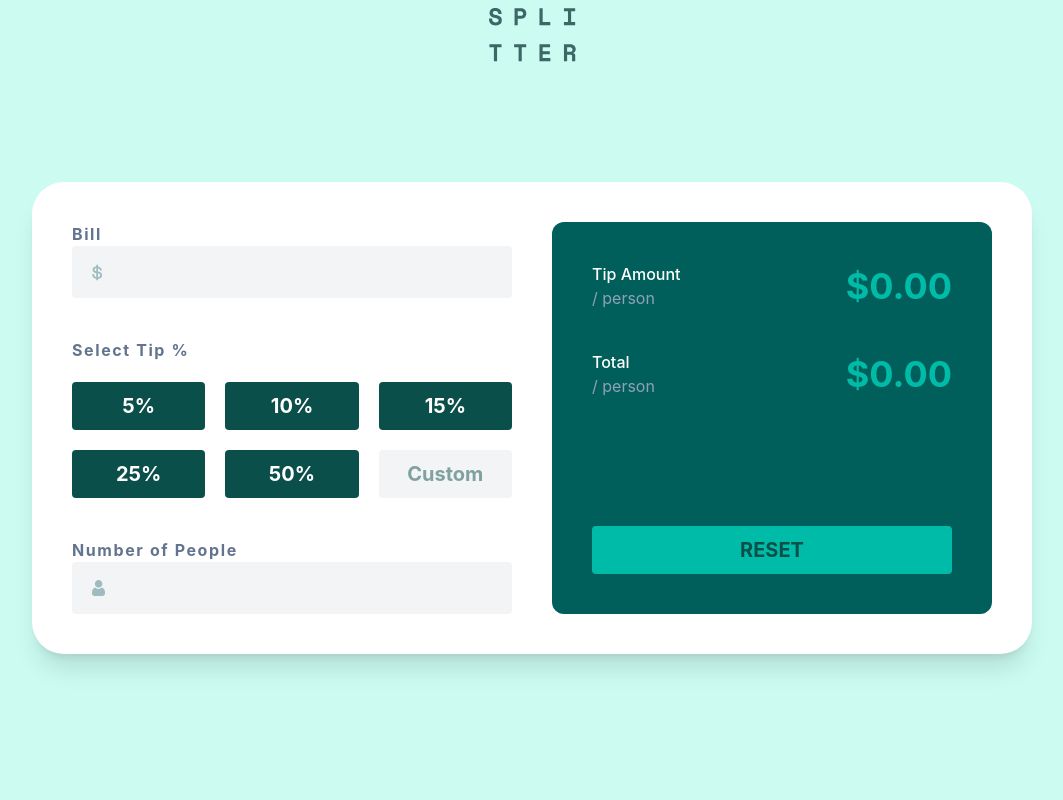
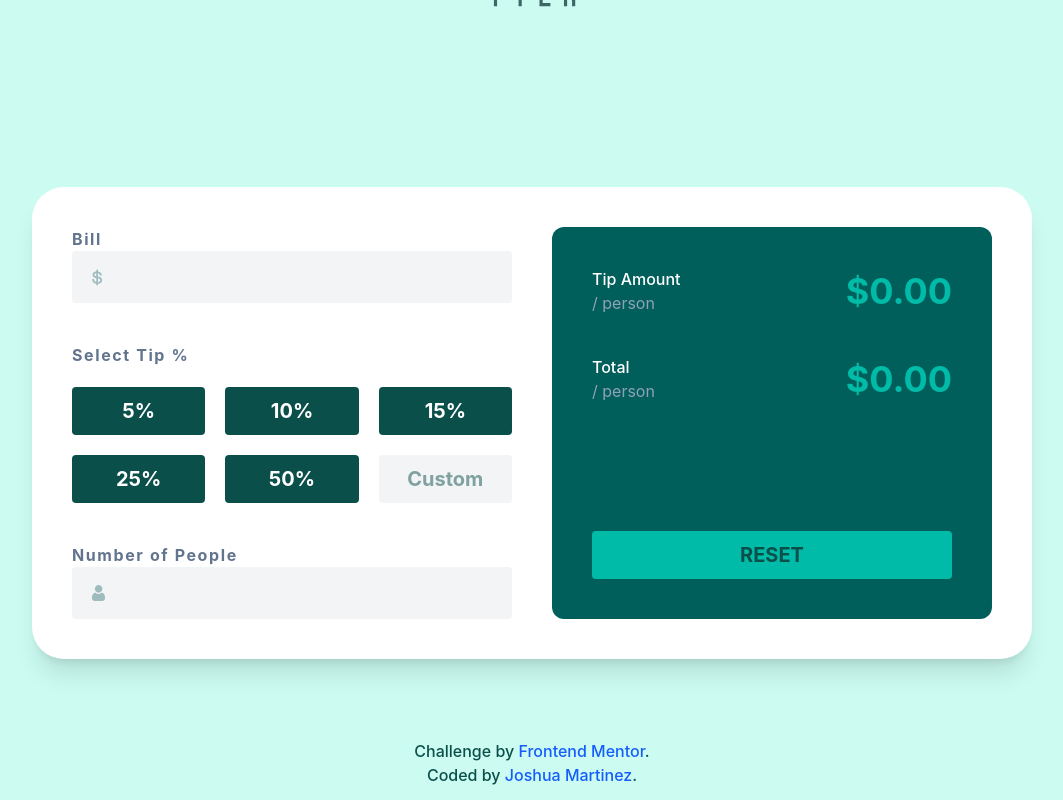
Before and after one commit to JoshuaM04/Tip-Calculator-App, a React (Vite) app: page / in a window 1280 px wide. Shown: the top 800 px of the page, without its empty margins (108-1171 px from the left). Built offline with nearby package versions, Linux system fonts and the light colour scheme.

Commit message:
Adjusted the positioning of content.

```diff
--- a/src/App.jsx
+++ b/src/App.jsx
@@ -13,8 +13,8 @@ export default function TipCalculator() {
 
 
   return (
-    <div className="parent-container grid grid-rows-[150px_1fr] grid-cols-1 gap-5 min-h-screen min-w-[375px] min-w-screen bg-teal-100 box-border md:flex md:flex-col md:items-center md:justify-center">
-      <header className="text-3xl flex items-center justify-center text-slate-500 uppercase font-medium tracking-[.5rem] p-[20px] md:relative md:bottom-20">
+    <div className="parent-container grid grid-rows-[150px_1fr] grid-cols-1 gap-5 min-h-screen min-w-[375px] bg-teal-100 box-border md:flex md:flex-col md:items-center md:justify-center md:gap-20">
+      <header className="p-[20px] md:relative md:bottom-20">
         <img src={logo} alt="Splitter heading logo." />
       </header>
 
@@ -107,7 +107,7 @@ export default function TipCalculator() {
         </div>
       </main>
 
-      <footer className="attribution relative top-60 mb-[10px] text-center w-[250px] place-self-center font-medium text-teal-900 max-md:hidden">
+      <footer className="attribution text-center w-[250px] place-self-center font-medium text-teal-900 max-md:hidden">
         Challenge by <a href="https://www.frontendmentor.io?ref=challenge" target="_blank"><span className="font-medium text-blue-600">Frontend Mentor</span></a>.
         Coded by <a href="#"><span className="font-medium text-blue-600" target="_blank">Joshua Martinez</span></a>.
       </footer>
```
